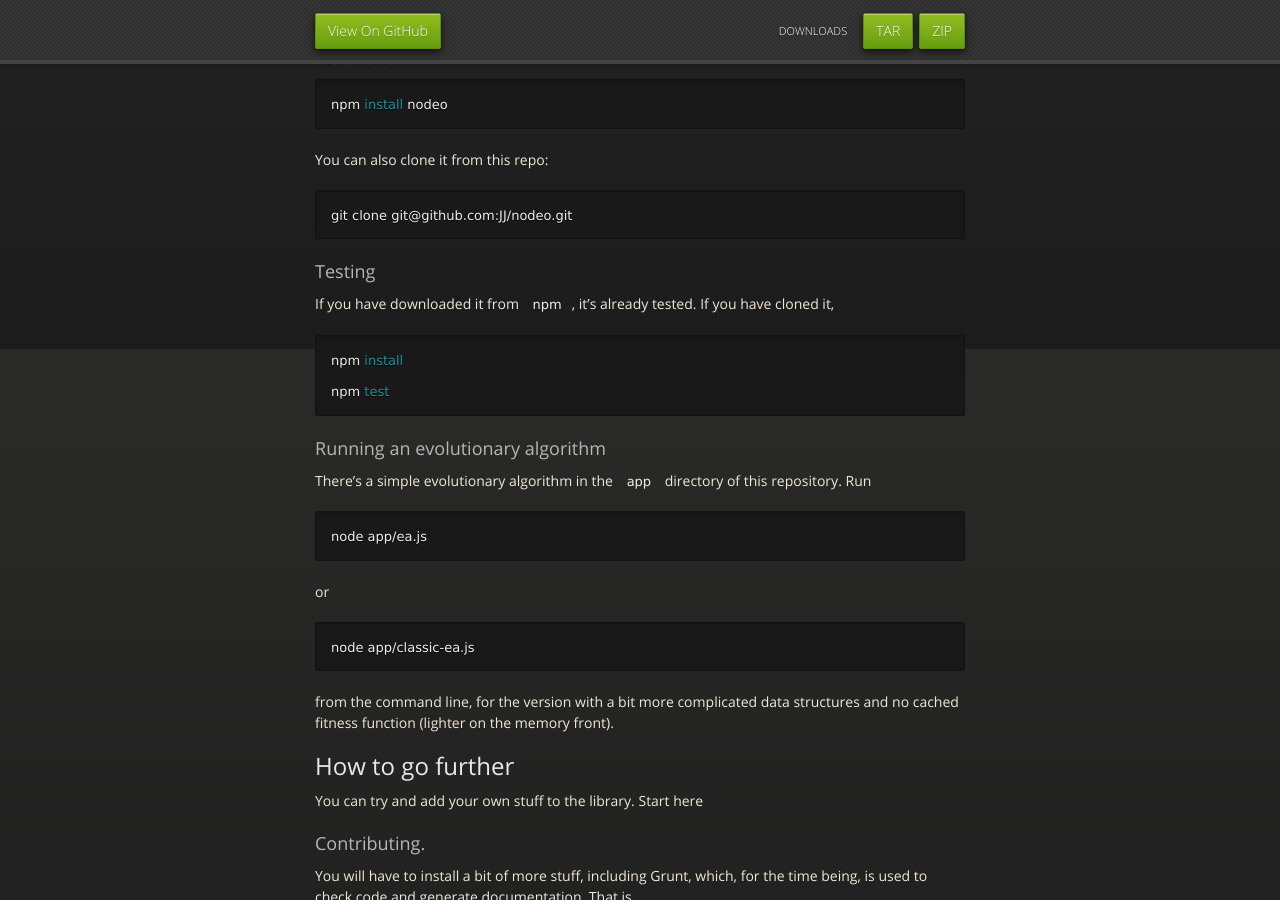
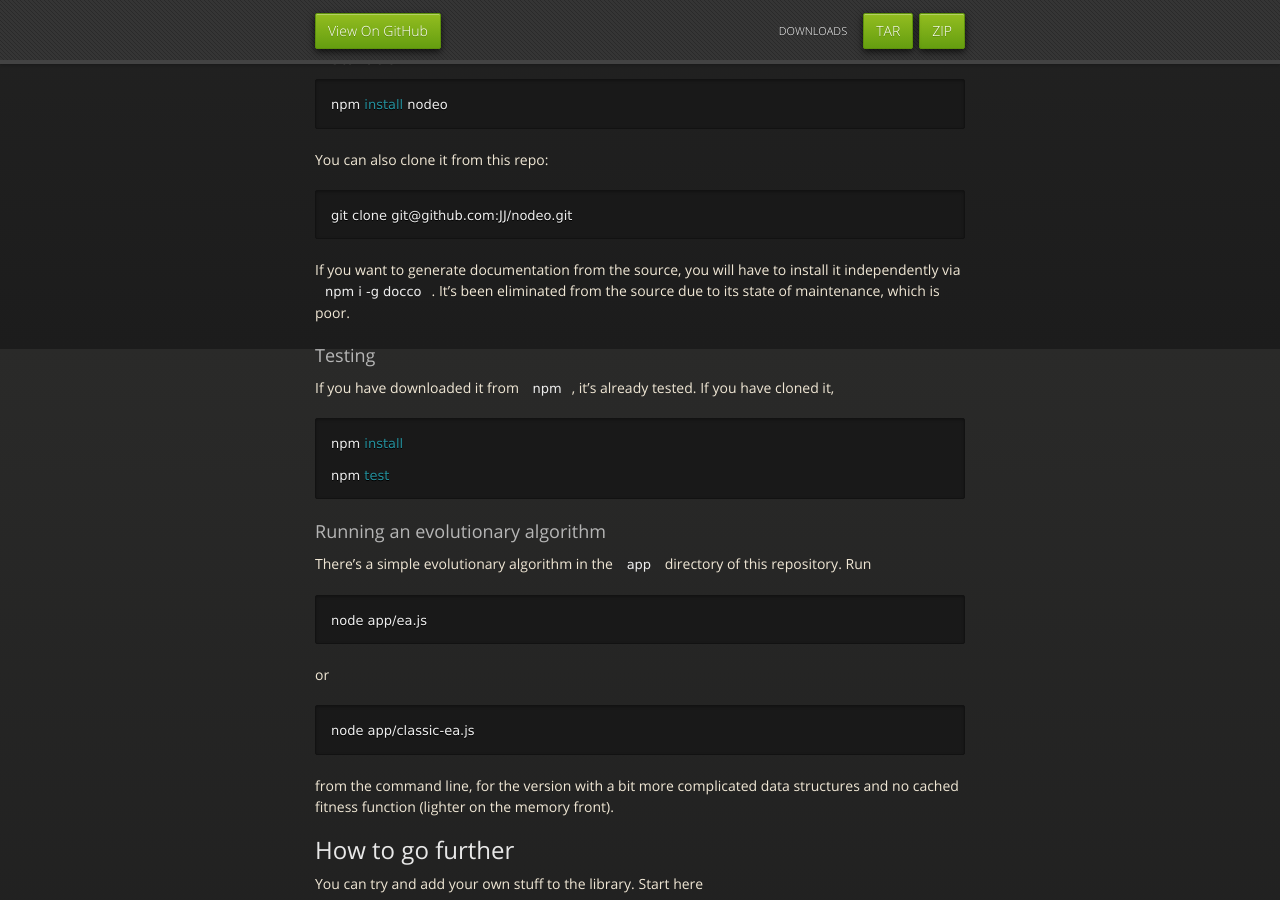
Before and after one commit to JJ/nodeo, a Jekyll site: the page built from index.md, in a window 1280 px wide and 900 px high, scrolled down 1451 px. Built offline with Jekyll 4.4.1, drawn with Linux system fonts in a browser that asks for light colours; nearby versions of some CDN libraries; our own code applies the rules of GitHub Pages for plain Markdown files.

Commit message:
Sync gh-pages with master

````diff
--- a/index.md
+++ b/index.md
@@ -38,6 +38,10 @@ You can also clone it from this repo:
 ```bash
 git clone git@github.com:JJ/nodeo.git
 ```
+
+If you want to generate documentation from the source, you will have to install
+it independently via `npm i -g docco`. It's been eliminated from the source due
+to its state of maintenance, which is poor.
 
 ### Testing
 
````
Also changed, not shown: other parts of index.md (+1 -1 lines), README.md.
